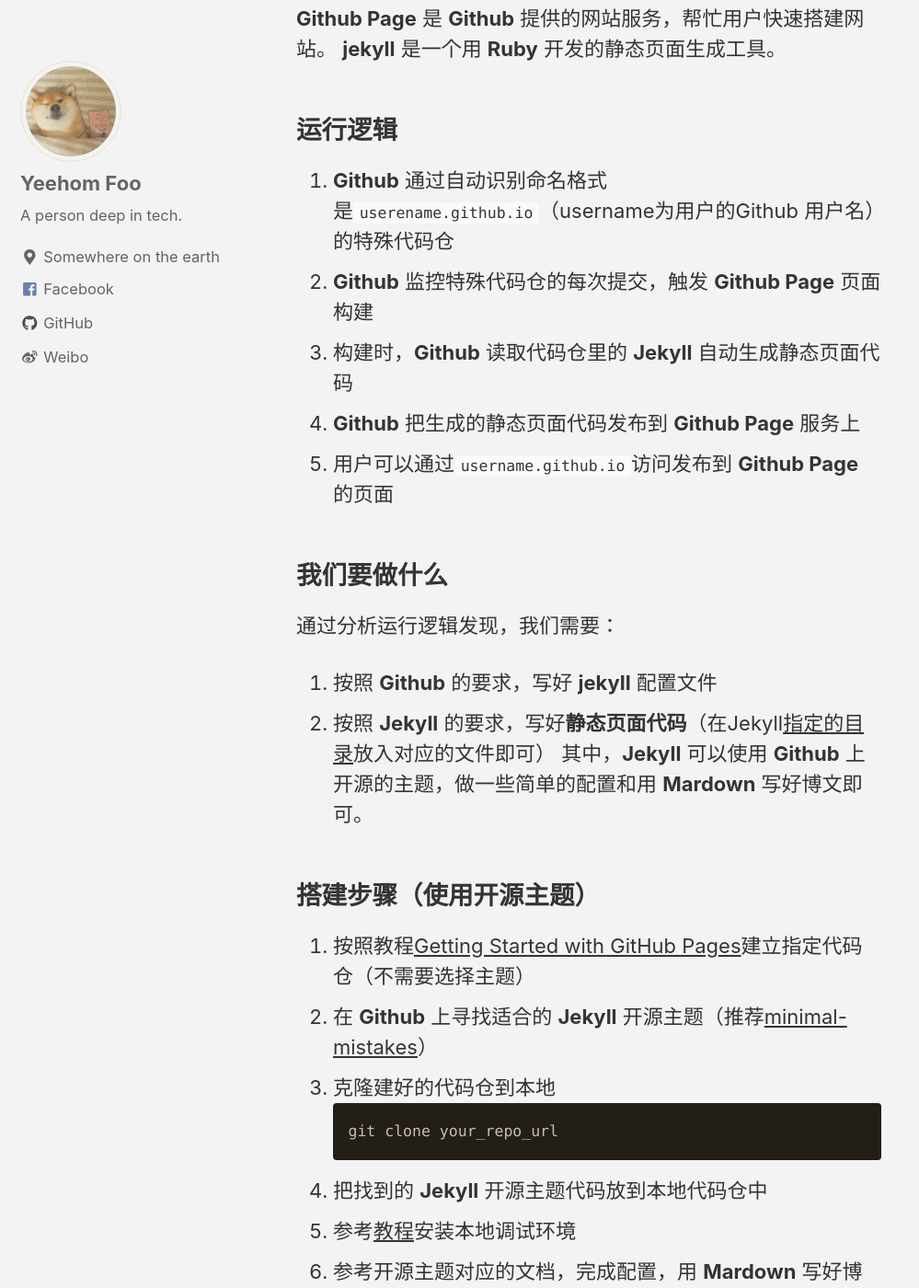
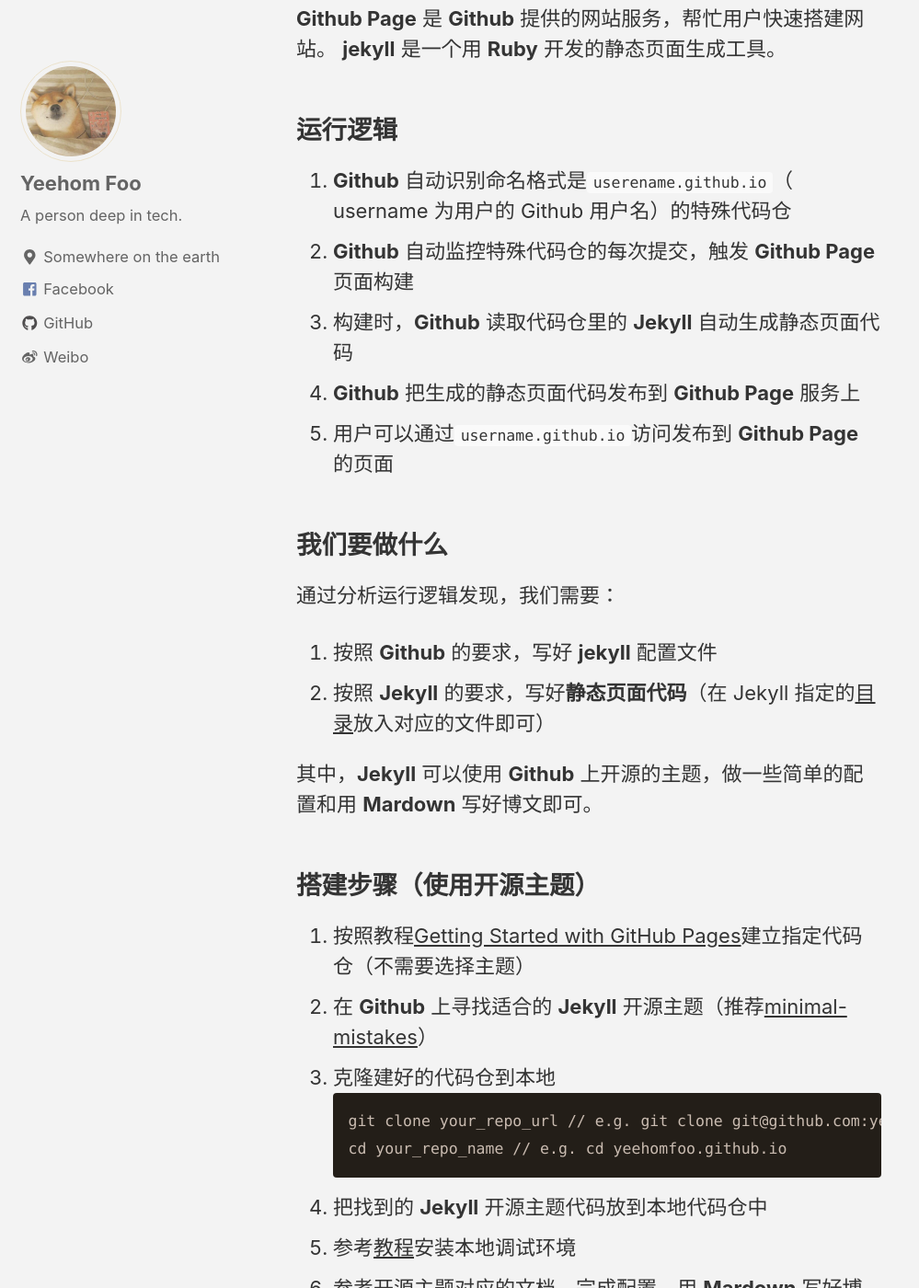
Before and after one commit to yeehomfoo/blog.yeehomfoo.com, a Jekyll site: the page built from _posts/2018-8-26-一个博客的诞生.md, in a window 1280 px wide and 1400 px high, scrolled down 324 px. Shown: the whole window at 92% size, without its empty margins (0-999 px from the left). Built offline with Jekyll 4.4.1, drawn with Linux system fonts in a browser that asks for light colours; nearby versions of some CDN libraries; some of the changed text lies outside the part shown.

Commit message:
modify the first blog

````diff
--- a/_posts/2018-8-26-一个博客的诞生.md
+++ b/_posts/2018-8-26-一个博客的诞生.md
@@ -10,8 +10,8 @@
 **jekyll** 是一个用 **Ruby** 开发的静态页面生成工具。
 
 ## 运行逻辑
-1. **Github** 通过自动识别命名格式是`userename.github.io`（username为用户的Github 用户名）的特殊代码仓
-2. **Github** 监控特殊代码仓的每次提交，触发 **Github Page** 页面构建
+1. **Github** 自动识别命名格式是`userename.github.io`（ username 为用户的 Github 用户名）的特殊代码仓
+2. **Github** 自动监控特殊代码仓的每次提交，触发 **Github Page** 页面构建
 3. 构建时，**Github** 读取代码仓里的 **Jekyll** 自动生成静态页面代码
 4. **Github** 把生成的静态页面代码发布到 **Github Page** 服务上
 5. 用户可以通过`username.github.io`访问发布到 **Github Page** 的页面
@@ -19,7 +19,9 @@
 ## 我们要做什么
 通过分析运行逻辑发现，我们需要：
 1. 按照 **Github** 的要求，写好 **jekyll** 配置文件
-2. 按照 **Jekyll** 的要求，写好**静态页面代码**（在Jekyll[指定的目录](https://jekyllrb.com/docs/structure/)放入对应的文件即可）
+2. 按照 **Jekyll** 的要求，写好**静态页面代码**（在 Jekyll 指定的[目录](https://jekyllrb.com/docs/structure/)放入对应的文件即可）
+
+
 其中，**Jekyll** 可以使用 **Github** 上开源的主题，做一些简单的配置和用 **Mardown** 写好博文即可。
 
 ## 搭建步骤（使用开源主题）
@@ -27,16 +29,24 @@
 2. 在 **Github** 上寻找适合的 **Jekyll** 开源主题（推荐[minimal-mistakes](https://github.com/mmistakes/minimal-mistakes)）
 3. 克隆建好的代码仓到本地
 ```shell
-git clone your_repo_url
+git clone your_repo_url // e.g. git clone git@github.com:yeehomfoo/yeehomfoo.github.io.git
+cd your_repo_name // e.g. cd yeehomfoo.github.io
 ```
 4. 把找到的 **Jekyll** 开源主题代码放到本地代码仓中
 5. 参考[教程](https://help.github.com/articles/setting-up-your-github-pages-site-locally-with-jekyll/)安装本地调试环境
 6. 参考开源主题对应的文档，完成配置，用 **Mardown** 写好博文并放在正确目录中
 7. 提交代码到 **Github**
+```shell
+git add .
+git commit -m "say somthing"
+git push -u origin master:master
+```
 8. 等待一段时间后，访问`https://username.github.io`即可看到效果
 
 至此，一个基于 **Github Page** 的个人博客就搭建完成了。
 
+
+（done）
 
 ### 参考资料
 
````
Also changed, not shown: other parts of _posts/2018-8-26-一个博客的诞生.md (+0 -3 lines).
